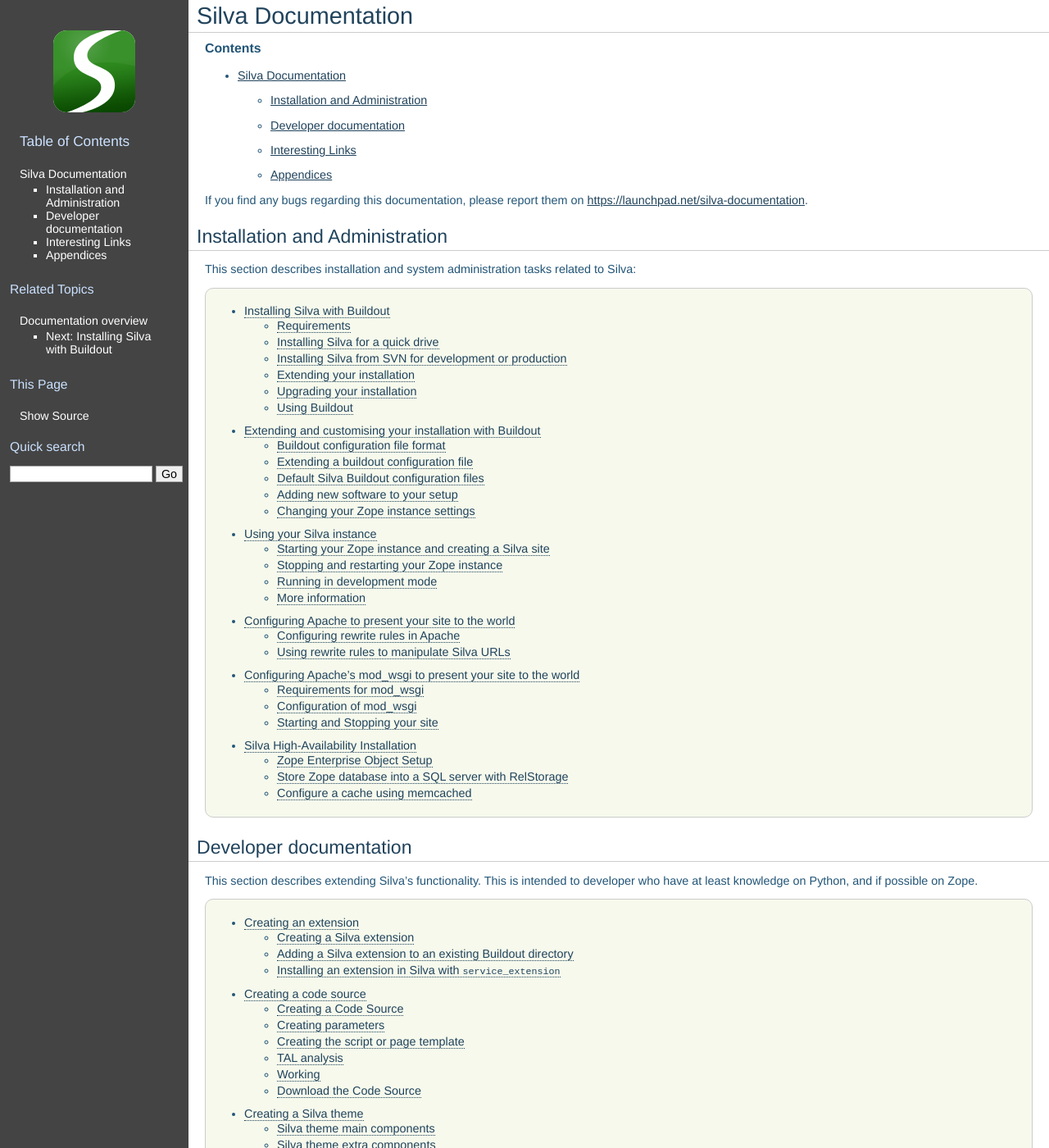
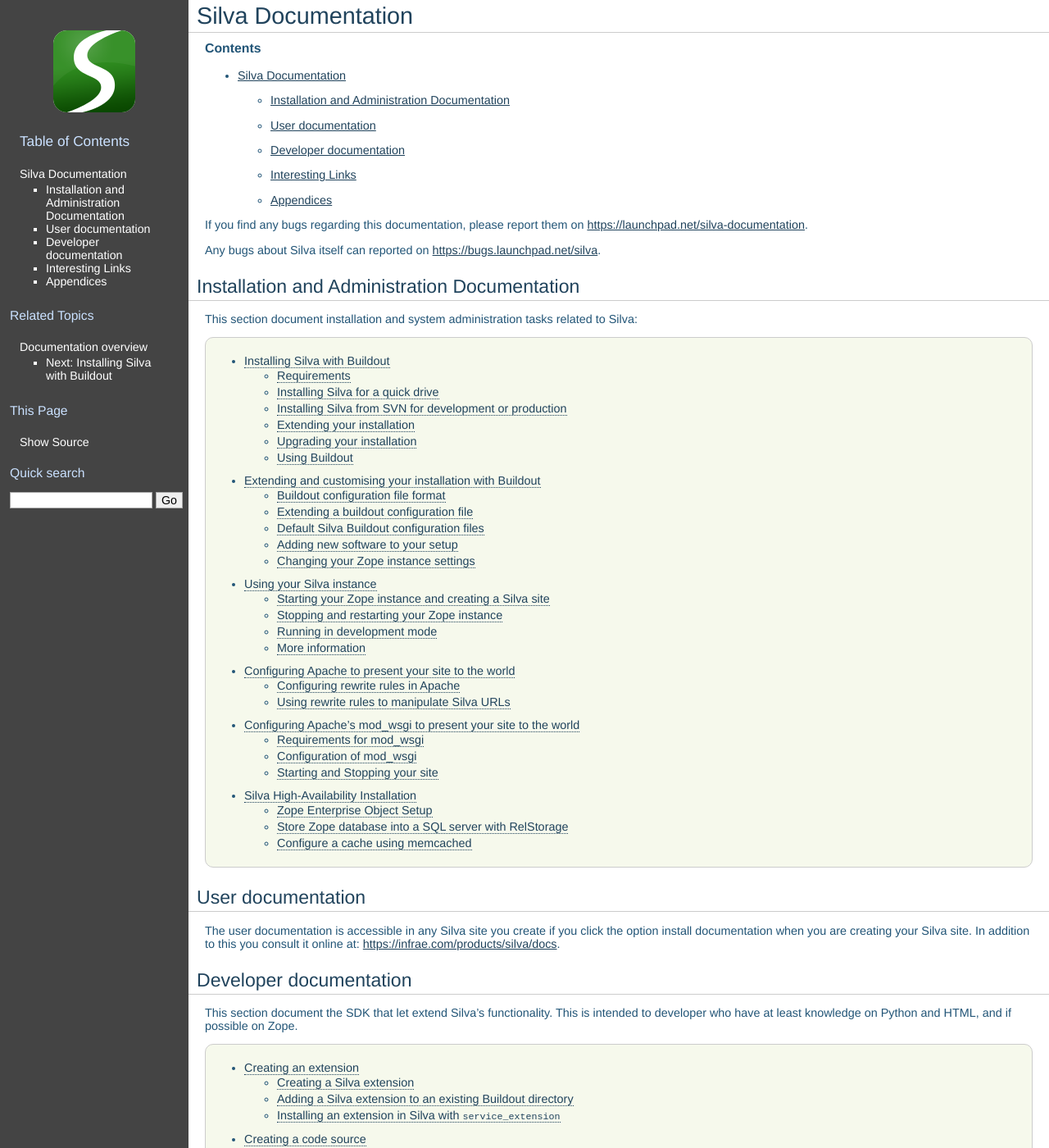
Before and after one commit to silvacms/documentation, a Sphinx documentation site: the page built from source/index.rst, in a window 1280 px wide and 1400 px high. Shown: the whole window at 82% size. Built offline with Sphinx 7.4.7, drawn with Linux system fonts in a browser that asks for light colours; pages that are not in the unit, such as notebooks, are missing from menus; comment, search, counter and statistics services are not loaded.

Commit message:
Improve documentation homepage by adding a link to the Silva bug tracker and user documentation.

```diff
--- a/source/index.rst
+++ b/source/index.rst
@@ -7,11 +7,14 @@
 If you find any bugs regarding this documentation, please report them
 on https://launchpad.net/silva-documentation.
 
+Any bugs about Silva itself can reported on
+https://bugs.launchpad.net/silva.
 
-Installation and Administration
--------------------------------
 
-This section describes installation and system administration tasks
+Installation and Administration Documentation
+---------------------------------------------
+
+This section document installation and system administration tasks
 related to Silva:
 
 .. toctree::
@@ -24,12 +27,20 @@
    wsgi
    cluster/index
 
+User documentation
+------------------
+
+The user documentation is accessible in any Silva site you create if
+you click the option install documentation when you are creating your
+Silva site. In addition to this you consult it online at:
+https://infrae.com/products/silva/docs.
+
 Developer documentation
 -----------------------
 
-This section describes extending Silva's functionality. This is
-intended to developer who have at least knowledge on Python, and
-if possible on Zope.
+This section document the SDK that let extend Silva's
+functionality. This is intended to developer who have at least
+knowledge on Python and HTML, and if possible on Zope.
 
 
 .. toctree::
```
